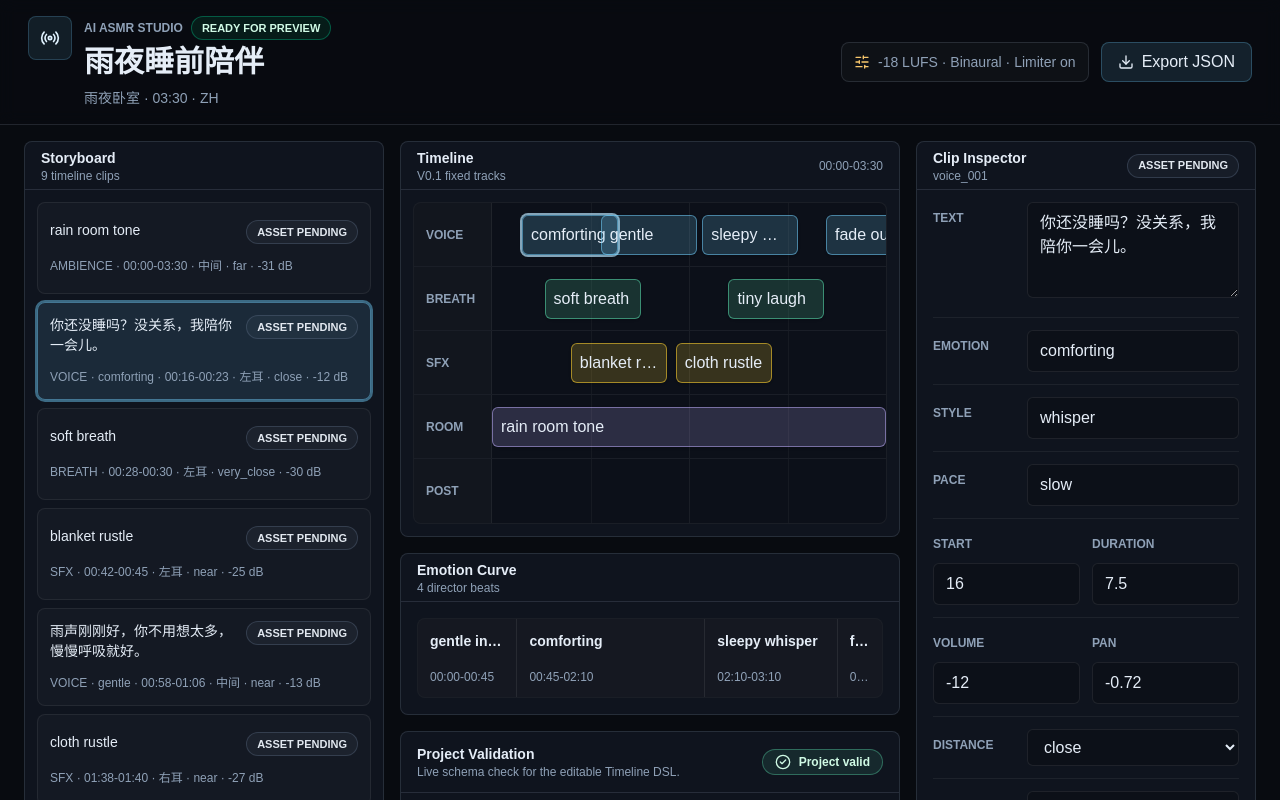
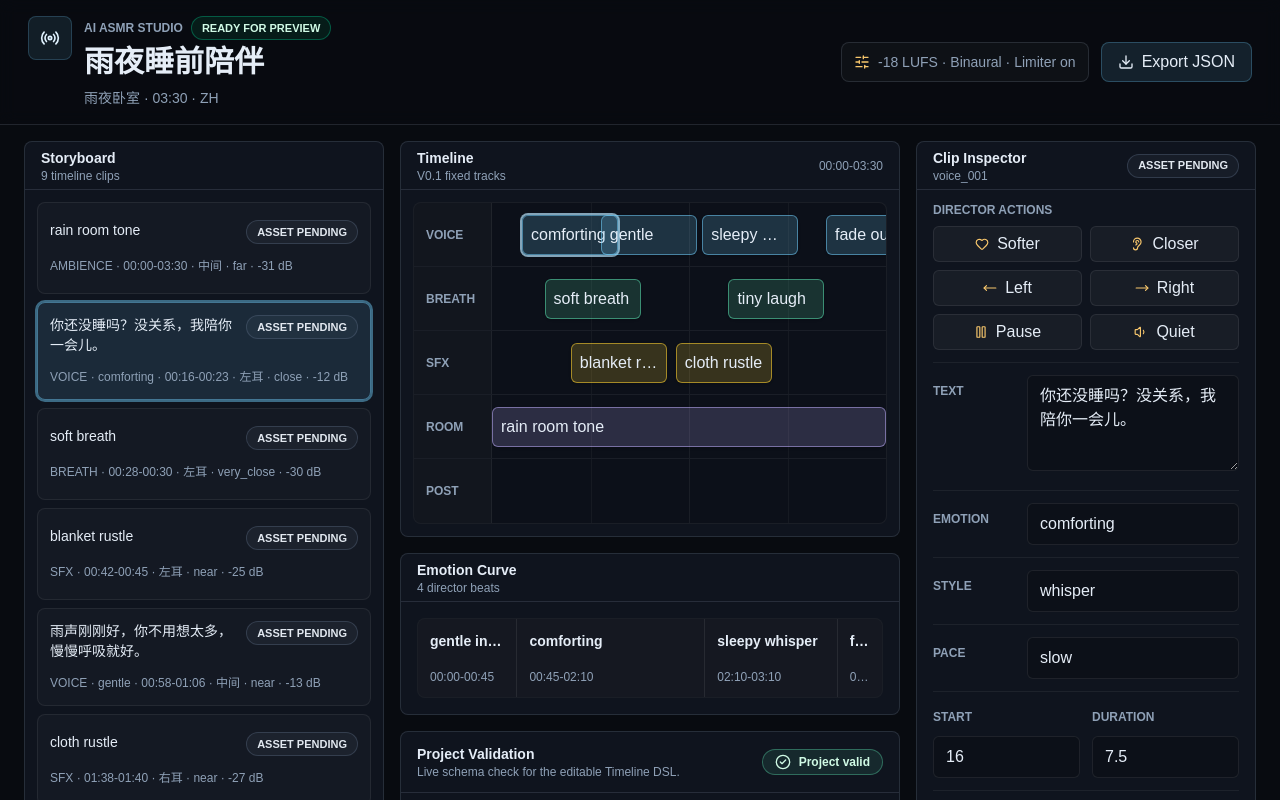
Before and after one commit to 128Ghe980/asmr_director, a Next.js app in the folder apps/web/: page / in a window 1280 px wide. Both pictures are taken after a click on the button 204 px from the left and 351 px from the top of the page. Shown: the top 800 px of the page. Built offline with nearby package versions, Linux system fonts and the light colour scheme.

Commit message:
feat: add director action buttons

```diff
--- a/apps/web/src/components/studio/clip-inspector.tsx
+++ b/apps/web/src/components/studio/clip-inspector.tsx
@@ -1,5 +1,16 @@
 "use client";
 
+import {
+  Ear,
+  Heart,
+  MoveLeft,
+  MoveRight,
+  Pause,
+  Volume1,
+  type LucideIcon,
+} from "lucide-react";
+
+import type { DirectorPreset } from "@/lib/asmr/director-presets";
 import type { ClipPatch } from "@/lib/asmr/edit-project";
 import type { TimelineClip } from "@/lib/asmr/schema";
 import { formatTimeRange, getPositionLabel } from "@/lib/asmr/view-model";
@@ -8,6 +19,7 @@ import { StatusBadge } from "./status-badge";
 
 type ClipInspectorProps = {
   selectedClip: TimelineClip | undefined;
+  onApplyDirectorPreset: (clipId: string, preset: DirectorPreset) => void;
   onUpdateClip: (clipId: string, patch: ClipPatch) => void;
 };
 
@@ -29,6 +41,52 @@ const movementOptions: Array<TimelineClip["position"]["movement"]> = [
   "recede",
   "left_to_right",
   "right_to_left",
+];
+
+type DirectorAction = {
+  icon: LucideIcon;
+  label: string;
+  preset: DirectorPreset;
+  title: string;
+};
+
+const directorActions: DirectorAction[] = [
+  {
+    icon: Heart,
+    label: "Softer",
+    preset: "softer",
+    title: "Make this voice delivery softer",
+  },
+  {
+    icon: Ear,
+    label: "Closer",
+    preset: "closer",
+    title: "Move this voice closer to the listener",
+  },
+  {
+    icon: MoveLeft,
+    label: "Left",
+    preset: "left-ear",
+    title: "Place this voice in the left ear",
+  },
+  {
+    icon: MoveRight,
+    label: "Right",
+    preset: "right-ear",
+    title: "Place this voice in the right ear",
+  },
+  {
+    icon: Pause,
+    label: "Pause",
+    preset: "add-pause",
+    title: "Add a readable performance pause",
+  },
+  {
+    icon: Volume1,
+    label: "Quiet",
+    preset: "quieter",
+    title: "Lower this voice volume",
+  },
 ];
 
 function InspectorField({
@@ -65,6 +123,44 @@ function ReadOnlyRow({
   );
 }
 
+function DirectorActionStrip({
+  onApplyPreset,
+}: {
+  onApplyPreset: (preset: DirectorPreset) => void;
+}) {
+  return (
+    <div className="border-b border-white/[0.06] py-3">
+      <div className="mb-2 flex items-center justify-between gap-3">
+        <p className="text-xs font-semibold uppercase tracking-normal text-studio-muted">
+          Director Actions
+        </p>
+      </div>
+      <div className="grid grid-cols-2 gap-2">
+        {directorActions.map((action) => {
+          const Icon = action.icon;
+
+          return (
+            <button
+              key={action.preset}
+              type="button"
+              onClick={() => onApplyPreset(action.preset)}
+              title={action.title}
+              aria-label={action.title}
+              className="inline-flex h-9 min-w-0 items-center justify-center gap-2 rounded-md border border-white/[0.08] bg-white/[0.04] px-2 text-xs font-semibold text-studio-text transition-colors hover:border-sky-300/30 hover:bg-sky-300/12 focus:outline-none focus:ring-2 focus:ring-sky-300/35"
+            >
+              <Icon
+                className="h-3.5 w-3.5 shrink-0 text-studio-gold"
+                aria-hidden="true"
+              />
+              <span className="truncate">{action.label}</span>
+            </button>
+          );
+        })}
+      </div>
+    </div>
+  );
+}
+
 function controlClassName(extra = "") {
   return [
     "w-full rounded-md border border-white/[0.08] bg-black/20 px-3 py-2 text-sm text-studio-text outline-none transition",
@@ -81,6 +177,7 @@ function parseNumericInput(value: string): number {
 
 export function ClipInspector({
   selectedClip,
+  onApplyDirectorPreset,
   onUpdateClip,
 }: ClipInspectorProps) {
   if (!selectedClip) {
@@ -100,6 +197,14 @@ export function ClipInspector({
     onUpdateClip(selectedClip.id, patch);
   }
 
+  function applyPreset(preset: DirectorPreset) {
+    if (!selectedClip) {
+      return;
+    }
+
+    onApplyDirectorPreset(selectedClip.id, preset);
+  }
+
   return (
     <section className="rounded-lg border border-studio-line bg-studio-panel/88">
       <div className="flex h-12 items-center justify-between border-b border-studio-line px-4">
@@ -111,6 +216,10 @@ export function ClipInspector({
       </div>
 
       <div className="px-4">
+        {selectedClip.type === "voice" ? (
+          <DirectorActionStrip onApplyPreset={applyPreset} />
+        ) : null}
+
         {selectedClip.type === "voice" ? (
           <>
             <InspectorField label="Text">
--- a/apps/web/src/components/studio/studio-app.tsx
+++ b/apps/web/src/components/studio/studio-app.tsx
@@ -2,6 +2,10 @@
 
 import { useEffect, useMemo, useRef, useState } from "react";
 
+import {
+  applyDirectorPreset,
+  type DirectorPreset,
+} from "@/lib/asmr/director-presets";
 import {
   getProjectValidationIssues,
   updateClipInProject,
@@ -158,6 +162,13 @@ export function StudioApp({ project }: StudioAppProps) {
     setImportError(undefined);
   }
 
+  function handleApplyDirectorPreset(clipId: string, preset: DirectorPreset) {
+    setEditableProject((currentProject) =>
+      applyDirectorPreset(currentProject, clipId, preset),
+    );
+    setImportError(undefined);
+  }
+
   function handleImportJson(text: string) {
     const importedProject = parseImportedProject(text);
 
@@ -226,6 +237,7 @@ export function StudioApp({ project }: StudioAppProps) {
         <div>
           <ClipInspector
             selectedClip={selectedClip}
+            onApplyDirectorPreset={handleApplyDirectorPreset}
             onUpdateClip={handleUpdateClip}
           />
         </div>
```
